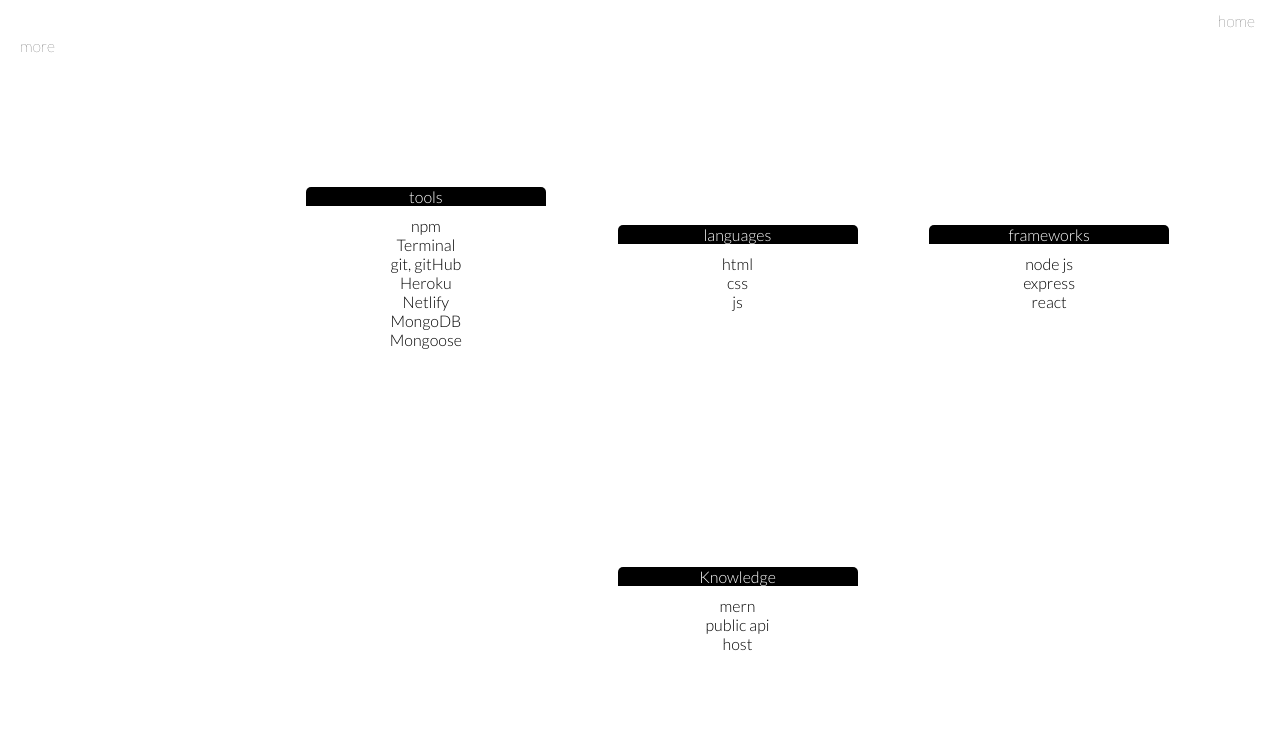
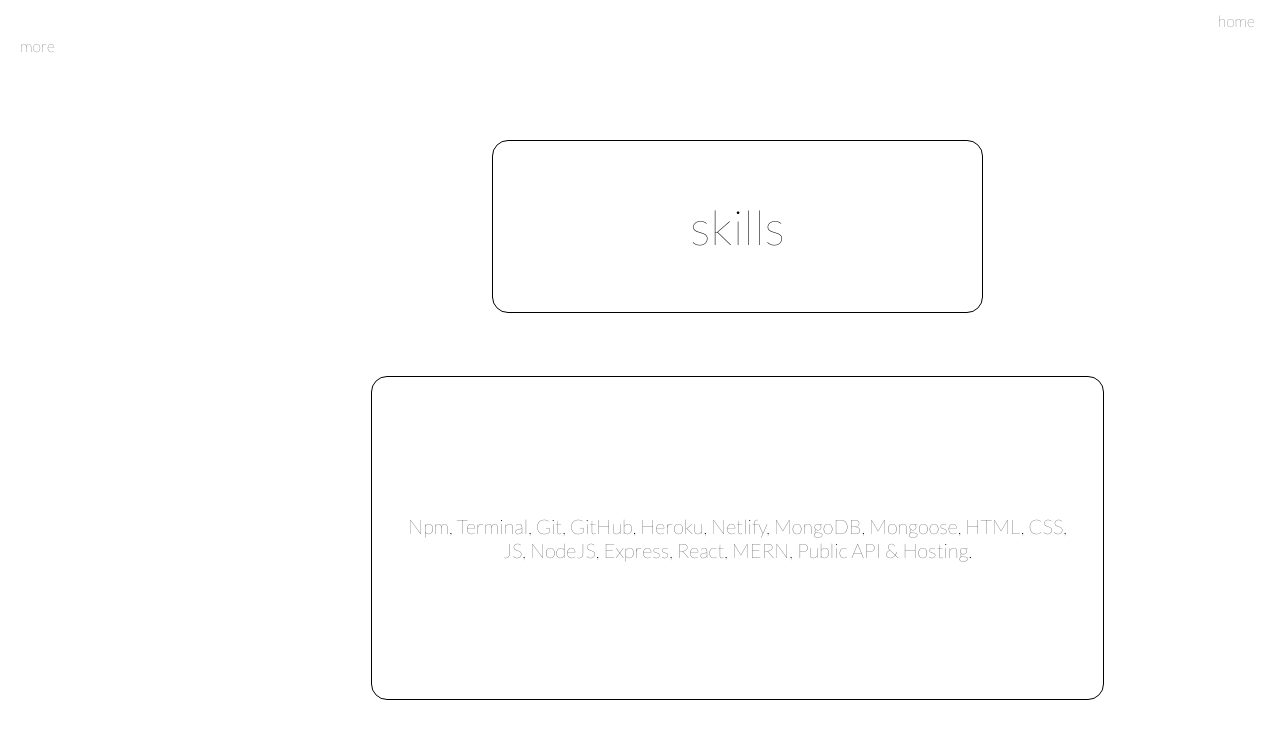
Before and after one commit to Manuelhh/manuel, a React (Create React App) app: page /skills in a window 1280 px wide. Shown: the top 738 px of the page. Built offline with nearby package versions, Linux system fonts and the light colour scheme.

Commit message:
touchig up

```diff
--- a/src/components/pageComponents/About/About.module.css
+++ b/src/components/pageComponents/About/About.module.css
@@ -47,6 +47,7 @@
 
 .diploma {
   color: black;
+  font-size: 1.5rem;
 }
 
 .location {
--- a/src/components/pageComponents/Skills/Skills.jsx
+++ b/src/components/pageComponents/Skills/Skills.jsx
@@ -11,33 +11,10 @@ const Skills = () => {
       </div>
       <div className={s.bottom}>
         <div className={s.skillsContainer}>
-          <div className={s.skillContainer}>
-            <div className={s.skillTitle}>tools</div>
-            <div className={(s.skill, s.skillOne)}>npm</div>
-            <div className={s.skill}>Terminal</div>
-            <div className={s.skill}>git, gitHub</div>
-            <div className={s.skill}>Heroku</div>
-            <div className={s.skill}>Netlify</div>
-            <div className={s.skill}>MongoDB</div>
-            <div className={s.skill}>Mongoose</div>
-          </div>
-          <div className={s.skillContainer}>
-            <div className={s.skillTitle}>languages</div>
-            <div className={(s.skill, s.skillOne)}>html</div>
-            <div className={s.skill}>css</div>
-            <div className={s.skill}>js</div>
-          </div>
-          <div className={s.skillContainer}>
-            <div className={s.skillTitle}>frameworks</div>
-            <div className={(s.skill, s.skillOne)}>node js</div>
-            <div className={s.skill}>express</div>
-            <div className={s.skill}>react</div>
-          </div>
-          <div className={s.skillContainer}>
-            <div className={s.skillTitle}>Knowledge</div>
-            <div className={(s.skill, s.skillOne)}>mern</div>
-            <div className={s.skill}>public api</div>
-            <div className={s.skill}>host</div>
+          <div className={s.skillsTitle}>skills</div>
+          <div className={s.skillsList}>
+            Npm, Terminal, Git, GitHub, Heroku, Netlify, MongoDB, Mongoose,
+            HTML, CSS, JS, NodeJS, Express, React, MERN, Public API & Hosting.
           </div>
         </div>
       </div>
--- a/src/components/pageComponents/Skills/Skills.module.css
+++ b/src/components/pageComponents/Skills/Skills.module.css
@@ -32,44 +32,38 @@
   height: 90%;
   width: 90%;
   display: flex;
-  flex-direction: row;
-  flex-wrap: wrap;
+  flex-direction: column;
   align-items: center;
   justify-content: space-evenly;
 }
 
-.skillContainer {
-  height: auto;
-  width: 240px;
-  margin: 10px;
-  display: flex;
-  flex-direction: column;
-  justify-content: space-between;
-  align-items: center;
-  padding: 5px;
-}
-
-.skillTitle {
+.skillsTitle {
+  height: 25%;
+  width: 50%;
+  font-size: 3rem;
+  font-weight: 100;
   display: flex;
   justify-content: center;
   align-items: center;
-  background-color: black;
-  border-radius: 5px 5px 0px 0px;
-  width: 100%;
-  color: white;
-  font-weight: 300;
+  border: 1px solid black;
+  border-radius: 1rem;
 }
 
-.skill {
-  font-weight: 300;
+.skillsList {
+  height: 40%;
+  width: 70%;
+  font-weight: 100;
+  font-size: 1.25rem;
+  display: flex;
+  justify-content: center;
+  align-items: center;
+  text-align: center;
+  border: 1px solid black;
+  border-radius: 1rem;
+  padding: 1.5rem;
 }
 
-.skillOne {
-  margin-top: 10px;
-  font-weight: 300;
-}
-
-@media screen and (max-width: 600px) {
+/* @media screen and (max-width: 600px) {
   .skillsPageContainer {
     min-height: 100vh;
   }
@@ -77,4 +71,4 @@
     min-height: 90vh;
     align-items: space-between;
   }
-}
+} */
```
